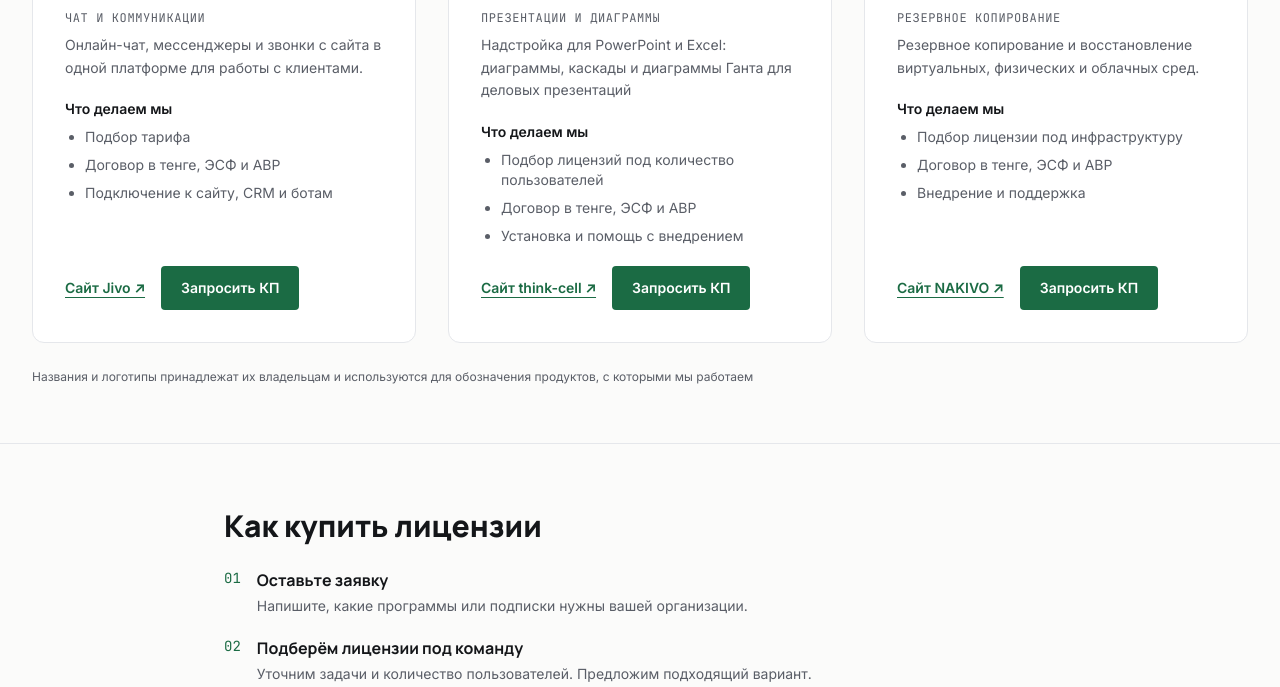
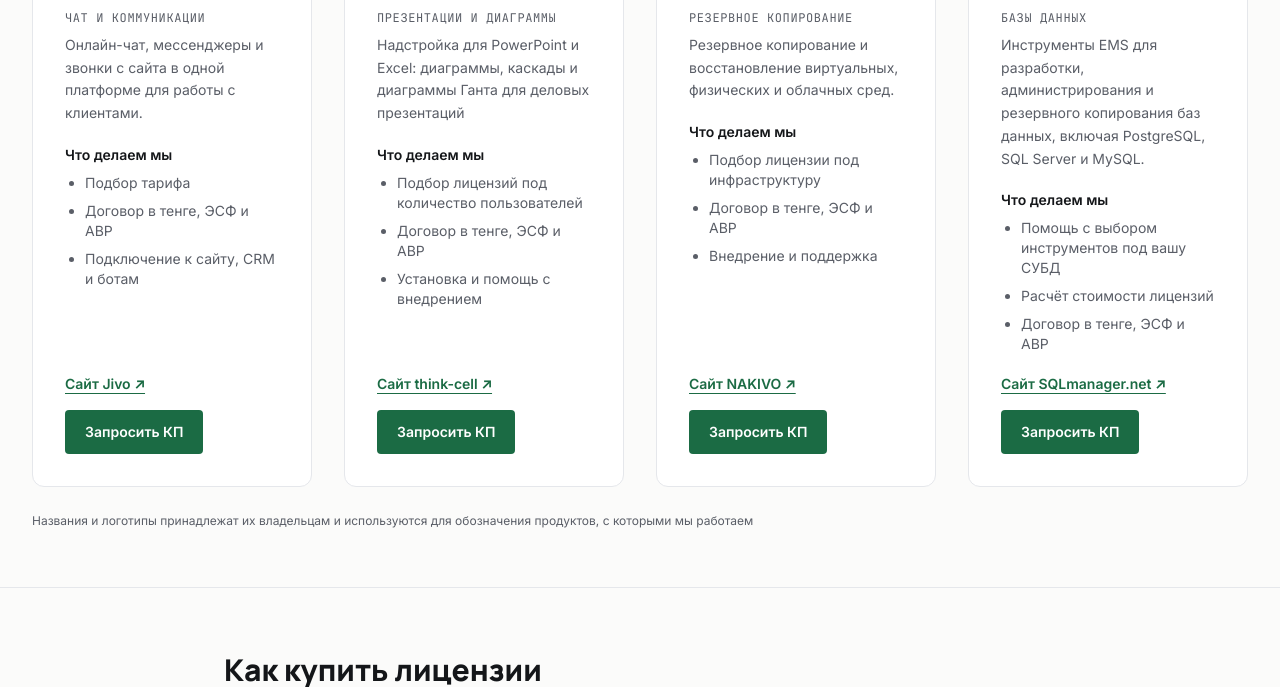
Before and after one commit to Tarlan2006/Nexcel_website, a website: page licensing.html in a window 1280 px wide. Shown: the part 1591-2278 px from the top of the page. Drawn offline with Linux system fonts and the light colour scheme.

Commit message:
Add SQLmanager.net to technology partners

```diff
--- a/licensing.html
+++ b/licensing.html
@@ -206,7 +206,7 @@
             </div>
           </article>
         </div>
-        <div class="mt-6 sm:mt-8 grid grid-cols-1 sm:grid-cols-2 lg:grid-cols-3 gap-6 sm:gap-8">
+        <div class="mt-6 sm:mt-8 grid grid-cols-1 sm:grid-cols-2 xl:grid-cols-4 gap-6 sm:gap-8">
           <article data-card-reveal class="motion-card min-w-0 bg-white border border-gridBorder rounded-xl p-5 sm:p-8 flex flex-col gap-5 hover:border-emeraldAccent transition-all">
             <div class="partner-logo partner-logo--jivo"><img src="/assets/partners/jivo.png" alt="Jivo" loading="lazy" decoding="async" width="133" height="96" /></div>
             <div class="space-y-2">
@@ -263,6 +263,26 @@
             </div>
             <div class="mt-auto flex flex-wrap items-center gap-4">
               <a href="https://www.nakivo.com/" target="_blank" rel="noopener noreferrer" class="text-sm font-semibold text-emeraldAccent underline underline-offset-4 focus-visible:outline focus-visible:outline-2 focus-visible:outline-offset-4 focus-visible:outline-emeraldAccent">Сайт NAKIVO ↗</a>
+              <a href="https://wa.me/77711369095" class="motion-button inline-flex items-center justify-center px-5 py-3 rounded bg-emeraldAccent hover:bg-emeraldHover text-white text-sm font-semibold transition-colors focus-visible:outline focus-visible:outline-2 focus-visible:outline-offset-4 focus-visible:outline-emeraldAccent">Запросить КП</a>
+            </div>
+          </article>
+          <article data-card-reveal class="motion-card min-w-0 bg-white border border-gridBorder rounded-xl p-5 sm:p-8 flex flex-col gap-5 hover:border-emeraldAccent transition-all">
+            <!-- Фирменный логотип EMS из шапки SQLmanager.net: https://www.sqlmanager.net/sites/default/files/sqlmanager.svg -->
+            <div class="partner-logo"><img src="/assets/partners/sqlmanager.svg" alt="SQLmanager.net" loading="lazy" decoding="async" width="230" height="47" /></div>
+            <div class="space-y-2">
+              <h3 class="font-mono text-xs uppercase tracking-wider text-textMuted">Базы данных</h3>
+              <p class="text-sm leading-relaxed text-textMuted">Инструменты EMS для разработки, администрирования и резервного копирования баз данных, включая PostgreSQL, SQL Server и MySQL.</p>
+            </div>
+            <div class="space-y-2">
+              <h4 class="text-sm font-semibold text-darkBg">Что делаем мы</h4>
+              <ul class="list-disc pl-5 space-y-2 text-sm text-textMuted">
+                <li>Помощь с выбором инструментов под вашу СУБД</li>
+                <li>Расчёт стоимости лицензий</li>
+                <li>Договор в тенге, ЭСФ и АВР</li>
+              </ul>
+            </div>
+            <div class="mt-auto flex flex-wrap items-center gap-4">
+              <a href="https://www.sqlmanager.net/" target="_blank" rel="noopener noreferrer" class="text-sm font-semibold text-emeraldAccent underline underline-offset-4 focus-visible:outline focus-visible:outline-2 focus-visible:outline-offset-4 focus-visible:outline-emeraldAccent">Сайт SQLmanager.net ↗</a>
               <a href="https://wa.me/77711369095" class="motion-button inline-flex items-center justify-center px-5 py-3 rounded bg-emeraldAccent hover:bg-emeraldHover text-white text-sm font-semibold transition-colors focus-visible:outline focus-visible:outline-2 focus-visible:outline-offset-4 focus-visible:outline-emeraldAccent">Запросить КП</a>
             </div>
           </article>
--- a/llms.txt
+++ b/llms.txt
@@ -45,6 +45,7 @@
 - Jivo — онлайн-чат и коммуникации с клиентами.
 - think-cell — надстройка для PowerPoint и Excel, диаграммы и деловые презентации.
 - NAKIVO — резервное копирование и восстановление.
+- SQLmanager.net — инструменты EMS для разработки, администрирования и резервного копирования баз данных.
 - [Наши технологические партнёры](https://nexcel.kz/licensing#partners)
 
 ## Условия работы
```
Also changed, not shown: index.html (+7 -0 lines), assets/partners/sqlmanager.svg (added), assets/styles.css.
